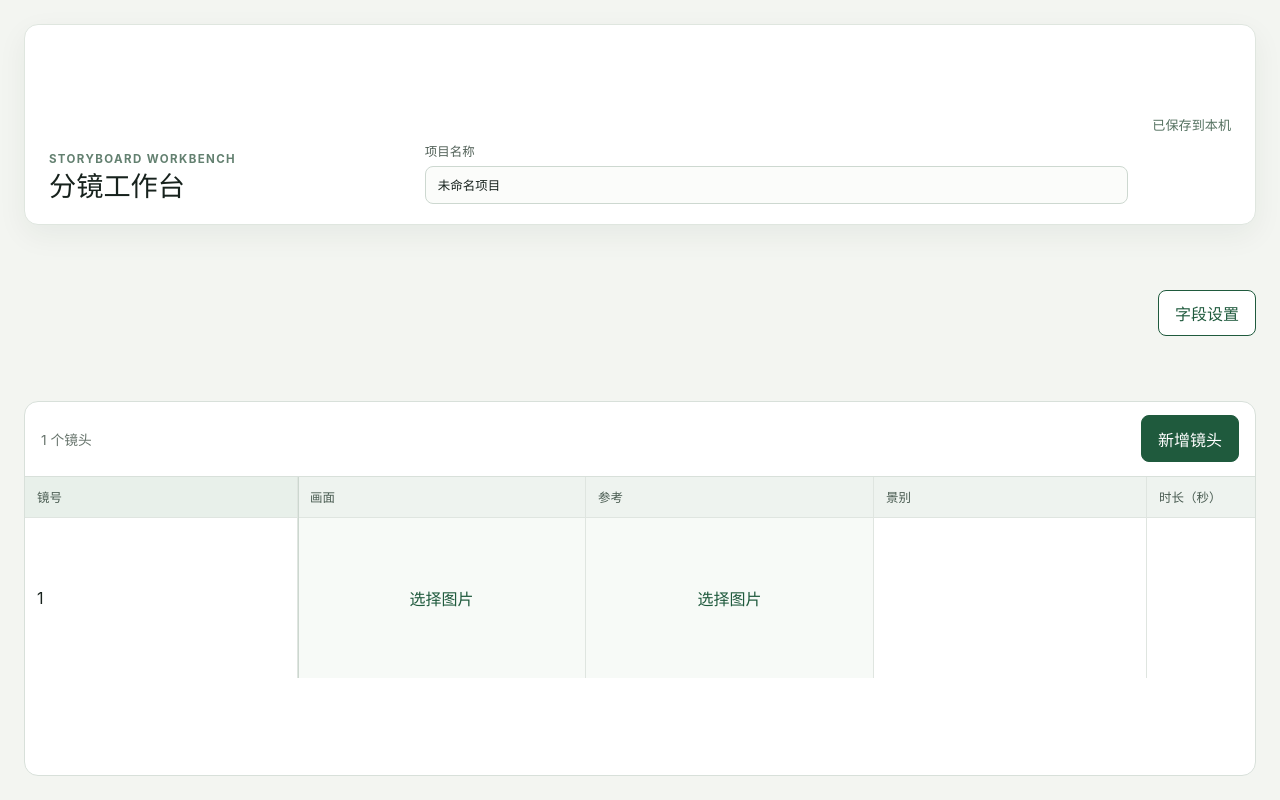
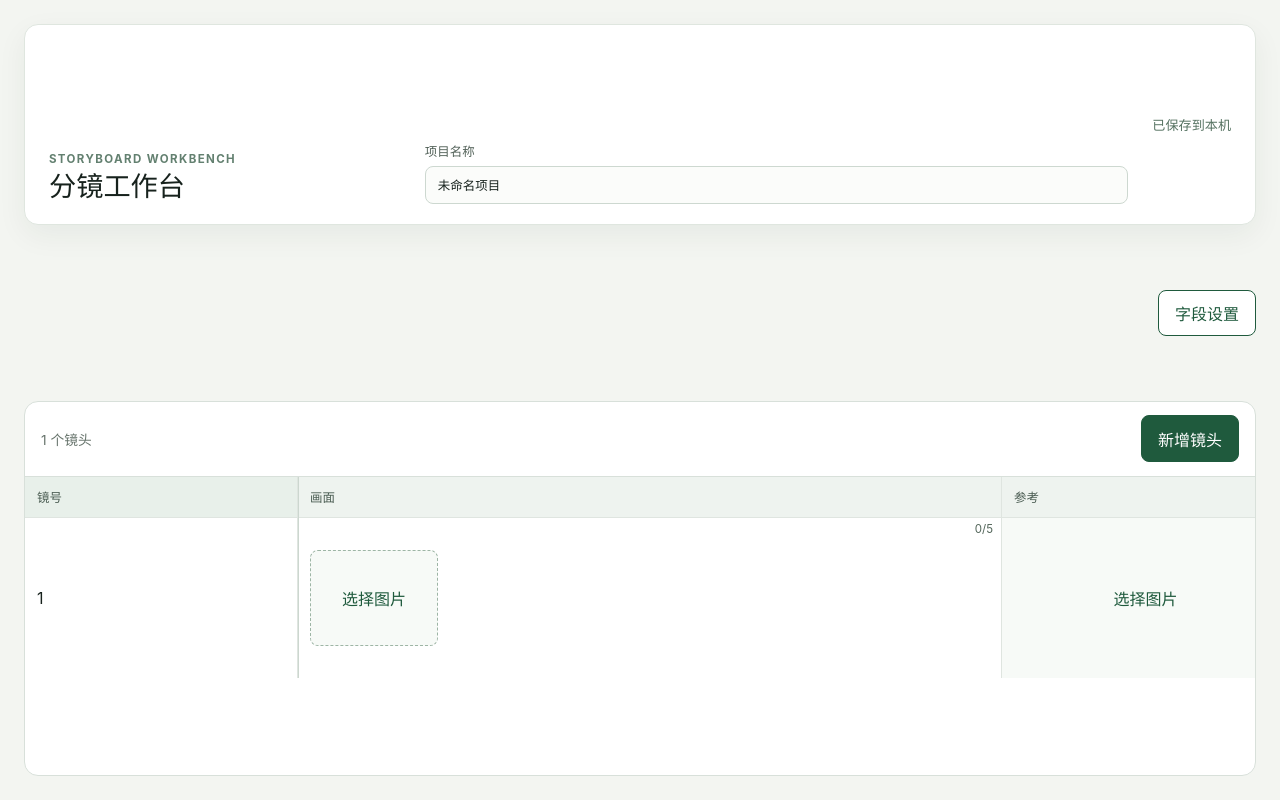
Before and after one commit to 547652023-rgb/fenjing, a React (Vite) app: page / in a window 1280 px wide. Built offline with nearby package versions, Linux system fonts and the light colour scheme.

Commit message:
feat: display five stretched frame images

```diff
--- a/src/components/ImageCell.tsx
+++ b/src/components/ImageCell.tsx
@@ -88,7 +88,11 @@ export function ImageCell({ value, label, maxImages = 1, onChange }: ImageCellPr
   }
 
   return (
-    <div className="image-cell">
+    <div
+      className={`image-cell ${
+        maxImages > 1 ? "image-cell--multiple" : "image-cell--single"
+      }`}
+    >
       {images.length > 0 ? (
         <div className="image-cell__previews">
           {images.map((image, index) => {
--- a/src/components/StoryboardTable.tsx
+++ b/src/components/StoryboardTable.tsx
@@ -21,6 +21,10 @@ function inputTypeFor(field: FieldDefinition): "date" | "number" | "text" {
 }
 
 function columnWidth(field: FieldDefinition): string {
+  if (field.id === "frame") {
+    return "44rem";
+  }
+
   const typeMinimum = field.type === "image" ? 18 : field.type === "number" ? 10 : 14;
   return `${Math.max(typeMinimum, field.label.length * 2 + 4)}rem`;
 }
@@ -73,6 +77,7 @@ export function StoryboardTable({ project, onChange }: StoryboardTableProps) {
                     {field.type === "image" ? (
                       <ImageCell
                         label={`${field.label}-${shot.id}`}
+                        maxImages={field.id === "frame" ? 5 : 1}
                         value={shot.values[field.id] ?? ""}
                         onChange={(value) =>
                           onChange((latestProject) =>
--- a/src/styles.css
+++ b/src/styles.css
@@ -190,6 +190,39 @@ button:disabled {
   overflow: hidden;
 }
 
+.image-cell--multiple {
+  display: flex;
+  align-items: center;
+  gap: 0.5rem;
+  padding: 0.75rem;
+}
+
+.image-cell__previews {
+  display: flex;
+  height: 100%;
+  align-items: stretch;
+  gap: 0.5rem;
+}
+
+.image-cell__item {
+  position: relative;
+  overflow: hidden;
+}
+
+.image-cell--single .image-cell__previews,
+.image-cell--single .image-cell__item {
+  width: 100%;
+  height: 100%;
+}
+
+.image-cell--multiple .image-cell__item {
+  flex: 0 0 8rem;
+  width: 8rem;
+  height: 6rem;
+  border: 1px solid #cad8ce;
+  border-radius: 0.5rem;
+}
+
 .image-cell__preview {
   display: block;
   width: 100%;
@@ -221,6 +254,14 @@ button:disabled {
   cursor: pointer;
 }
 
+.image-cell--multiple .image-cell__upload {
+  flex: 0 0 8rem;
+  width: 8rem;
+  height: 6rem;
+  border: 1px dashed #9db5a5;
+  border-radius: 0.5rem;
+}
+
 .image-cell__upload:hover {
   background: #eef5f0;
 }
@@ -233,6 +274,20 @@ button:disabled {
   border-color: rgb(255 255 255 / 70%);
   font-size: 0.72rem;
   background: rgb(23 34 29 / 82%);
+}
+
+.image-cell--multiple .image-cell__remove {
+  right: 0.25rem;
+  bottom: 0.25rem;
+  padding: 0.25rem 0.4rem;
+}
+
+.image-cell__count {
+  position: absolute;
+  top: 0.25rem;
+  right: 0.5rem;
+  color: #53665a;
+  font-size: 0.72rem;
 }
 
 .image-cell__error {
```
Also changed, not shown: 2 other files (tests, documents, lock files or other folders).
